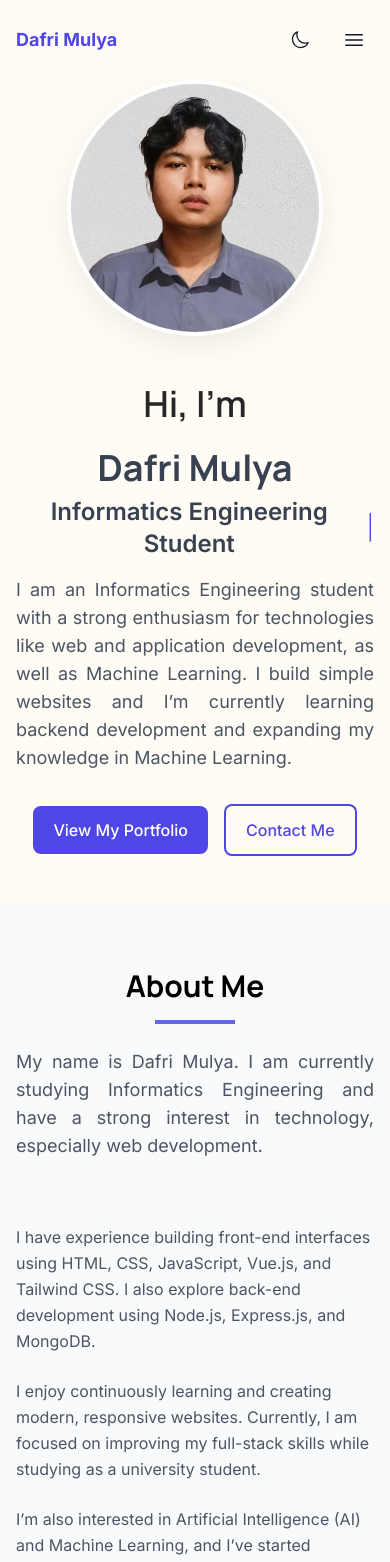
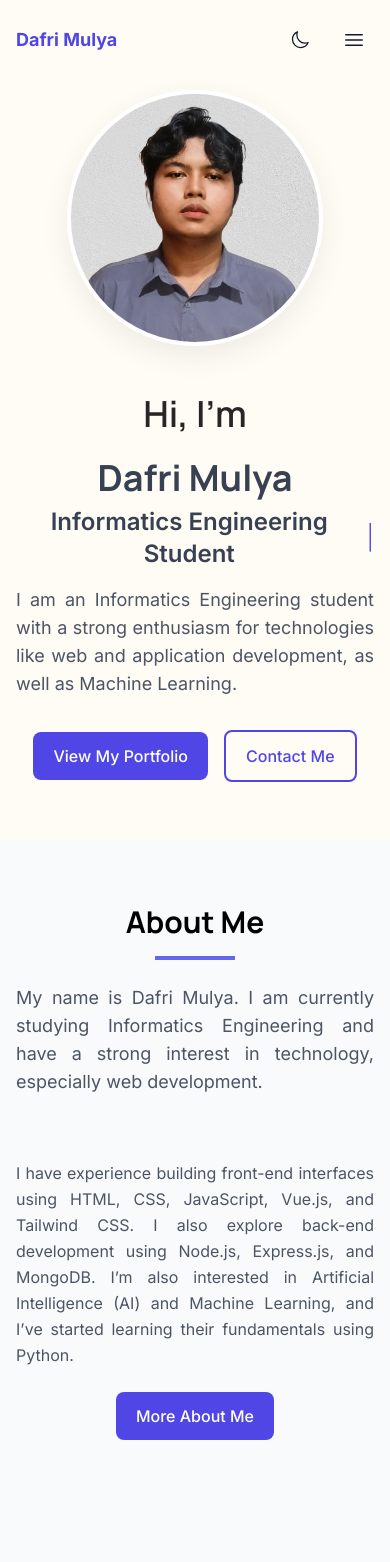
Before and after one commit to dafri91/my-portofolio, a Vue app: page / in a window 390 px wide. Shown: the top 1562 px of the page. Built offline with nearby package versions, Linux system fonts and the light colour scheme.

Commit message:
my portofolio

```diff
--- a/src/components/sections/AboutPreview.vue
+++ b/src/components/sections/AboutPreview.vue
@@ -37,13 +37,8 @@ const { isVisible, targetRef } = useIntersectionObserver({ threshold: 0.17 })
           <!-- Ringkasan About Me di Tengah -->
           <div class="grid grid-cols-1 gap-12 items-start">
             <div class="text-center max-w-3xl mx-auto">
-              <p class="text-left md:text-justify text-gray-600 dark:text-gray-400 mb-6">
+              <p class="text-justify md:text-justify text-gray-600 dark:text-gray-400 mb-6">
                 I have experience building front-end interfaces using HTML, CSS, JavaScript, Vue.js, and Tailwind CSS. I also explore back-end development using Node.js, Express.js, and MongoDB.
-              </p>
-              <p class="text-left md:text-justify text-gray-600 dark:text-gray-400 mb-6">
-                I enjoy continuously learning and creating modern, responsive websites. Currently, I am focused on improving my full-stack skills while studying as a university student.
-              </p>
-              <p class="text-left md:text-justify text-gray-600 dark:text-gray-400 mb-8">
                 I’m also interested in Artificial Intelligence (AI) and Machine Learning, and I’ve started learning their fundamentals using Python.
               </p>
               <button @click="navigateToAbout" class="btn-primary">
--- a/src/components/sections/HeroSection.vue
+++ b/src/components/sections/HeroSection.vue
@@ -60,7 +60,7 @@ onMounted(() => {
           </div>
 
           <p class=" text-justify text-gray-600 dark:text-gray-400 text-lg mb-8 max-w-2xl mx-auto lg:mx-0 animate-slide-up">
-              I am an Informatics Engineering student with a strong enthusiasm for technologies like web and application development, as well as Machine Learning. I build simple websites and I’m currently learning backend development and expanding my knowledge in Machine Learning.
+              I am an Informatics Engineering student with a strong enthusiasm for technologies like web and application development, as well as Machine Learning.
           </p>
       <div class="flex flex-row flex-wrap items-center justify-center lg:justify-start gap-4 animate-slide-up">
         <button @click="navigateToPortfolio" class="btn-primary">
--- a/src/pages/About.vue
+++ b/src/pages/About.vue
@@ -163,19 +163,33 @@ const isMobile = ref(false)
 const openModal = () => {
   if (isMobile.value) {
     showModal.value = true
-    document.body.style.overflow = 'hidden'
+    document.body.classList.add('modal-open') // biarkan Tailwind handle
   }
 }
 
 const closeModal = () => {
   showModal.value = false
-  document.body.classList.remove('modal-open')
+  const body = document.body
+
+  // Hapus class modal-open
+  body.classList.remove('modal-open')
+
+  // Pulihkan scroll ke posisi sebelum modal muncul (jika perlu)
+  body.style.overflow = ''
+  body.style.position = ''
+  body.style.width = ''
 }
 
 
 const checkMobile = () => {
   isMobile.value = window.innerWidth <= 768
+
+  // Jika layar bukan mobile dan modal masih terbuka, tutup modal
+  if (!isMobile.value && showModal.value) {
+    closeModal()
+  }
 }
+
 
 onMounted(() => {
   checkMobile()
@@ -228,11 +242,11 @@ watch(showModal, (val) => {
               I actively learn via online platforms like Dicoding, earning certificates in web, backend, and machine learning development.
               I'm currently diving into AI and Python algorithms/data structures.
             </p>
-            <div v-else>
+            <div v-else class="text-center">
               <p class="text-gray-700 dark:text-gray-300 text-left md:text-justify">
                 My name is Dafri Mulya. I am currently studying Informatics Engineering and have a strong interest in technology...
               </p>
-              <button @click="openModal" class="mt-4 btn-primary">
+              <button @click="openModal" class="mt-4  btn-primary">
                 Read More
               </button>
             </div>
@@ -240,9 +254,13 @@ watch(showModal, (val) => {
 
                     <!-- Modal (Only on Mobile) -->
           <teleport to="body">
-            <div v-if="showModal" class="fixed inset-0 z-50 bg-black bg-opacity-50 flex items-center justify-center px-4">
+            <div v-if="showModal" class="fixed inset-0 z-50 bg-black bg-opacity-80 flex items-center justify-center px-4">
               <div class="bg-white dark:bg-gray-800 rounded-lg shadow-lg max-w-2xl w-full max-h-[90vh] overflow-y-auto p-6 relative">
-                <button @click="closeModal" class="absolute top-2 right-3 text-gray-500 hover:text-red-500 text-xl">&times;</button>
+                  <Icon
+                    icon="mdi:close"
+                    @click="closeModal"
+                    class="absolute top-2 right-3 text-purple-700 hover:text-red-600 text-4xl font-bold cursor-pointer"
+                  />
                 <h3 class="text-xl font-bold mb-4 text-gray-800 dark:text-white">Full About Me</h3>
                 <ul class="list-disc list-inside space-y-3 text-gray-700 dark:text-gray-300 text-sm md:text-base">
                   <li>My name is Dafri Mulya. I am currently studying Informatics Engineering and have a strong interest in web development.</li>
```
